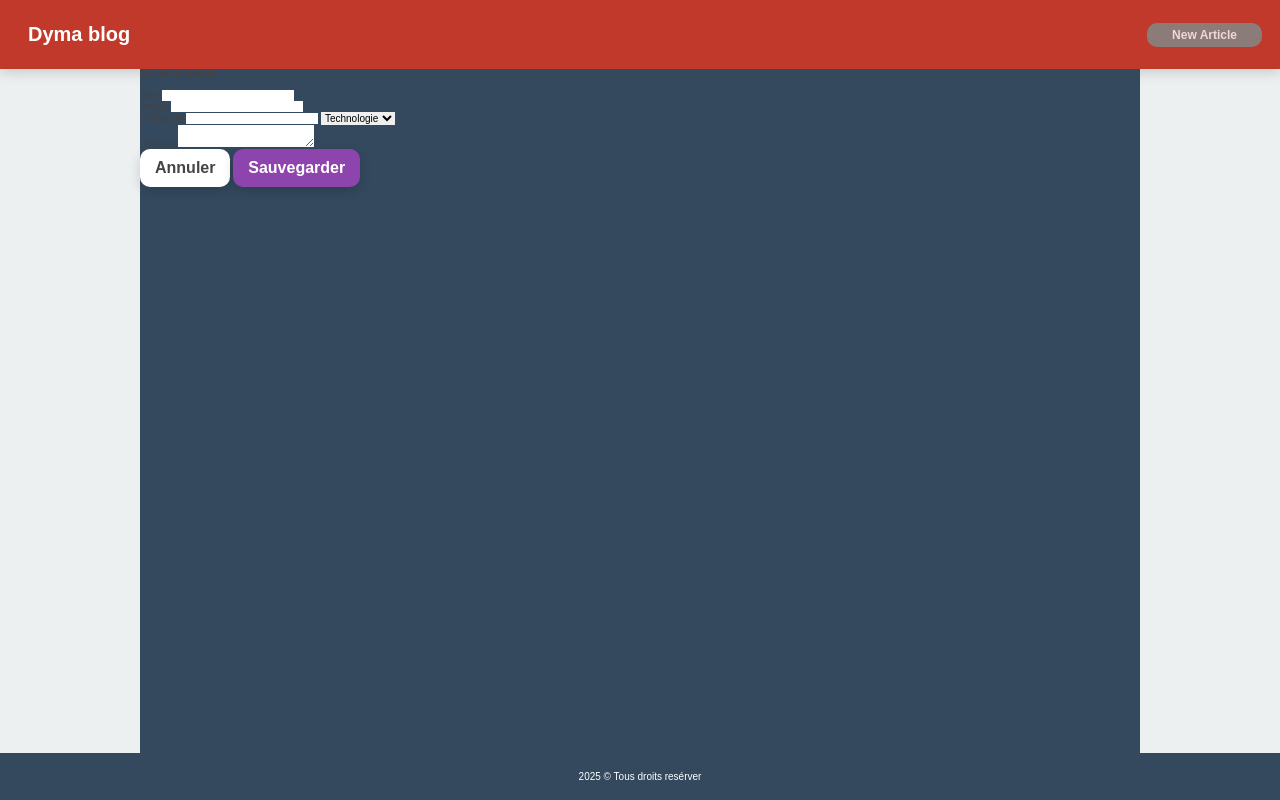
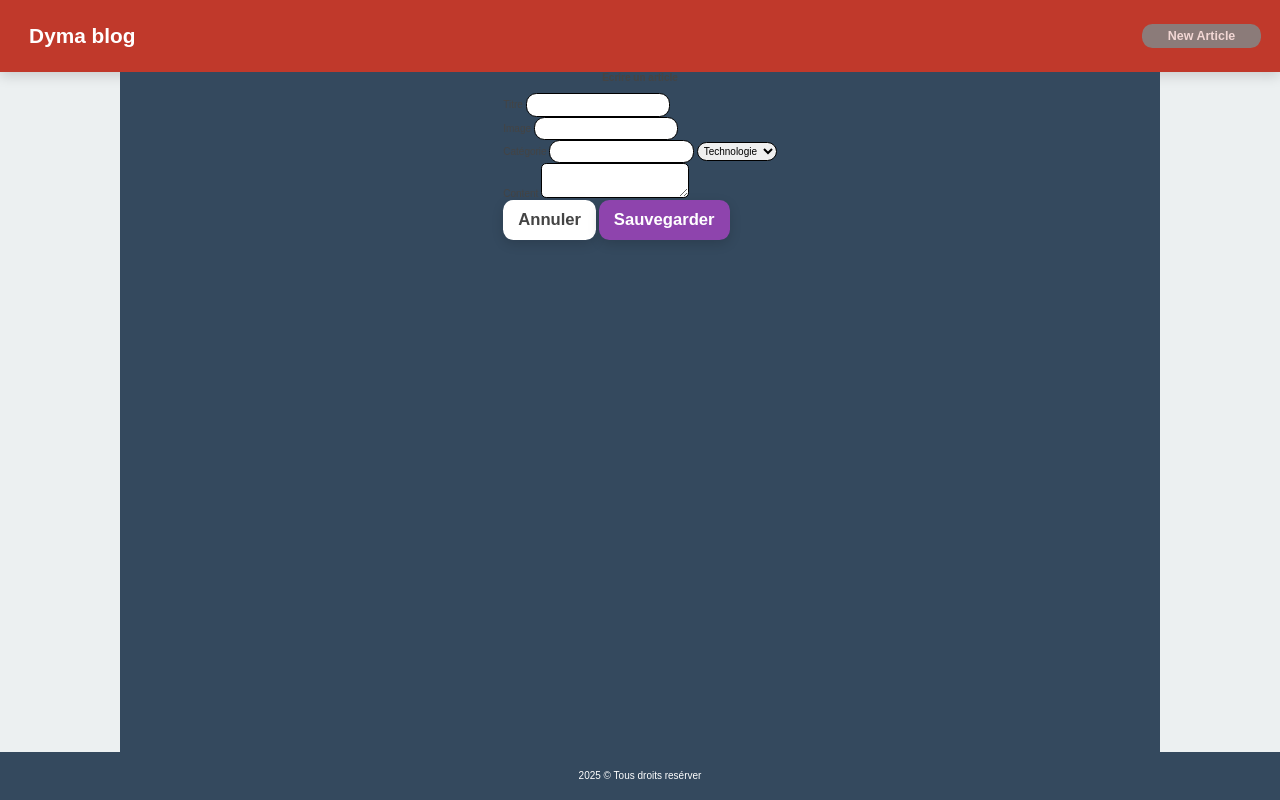
Before and after one commit to v-alex-dev/blog-dyma, a PHP site: page /add-article.php in a window 1280 px wide. Run offline with PHP 8.4, Linux system fonts and the light colour scheme.

Commit message:
add style form article

```diff
--- a/public/css/style.css
+++ b/public/css/style.css
@@ -18,6 +18,7 @@ a {
     font-size: 1.2rem;
 }
 
+
 /* THEME */
 :root {
     --font-family: 'Open-sans', sans-serif;
@@ -36,12 +37,30 @@ html, body {
     color: black;
     font-family: var(--font-family);
     background-color: var(--background-light);
+    font-size: 0.65rem;
 }
 
 h1 {
     margin-bottom: 1rem;
 }
 
+input {
+    border:0.5px solid;
+    border-radius: 1rem;
+    padding: 0.5rem;
+}
+
+select{
+    border: 0.5px solid;
+    border-radius: 1rem;
+    padding: 0.2rem;
+}
+
+textarea {
+    border: 0.5px solid;
+    border-radius: 0.5rem;
+    padding: 0.5rem;
+}
 /* HEADER */
 header {
     background-color: var(--text-alert);
@@ -124,16 +143,7 @@ footer {
     color: var(--text-light);
 }
 
-/* CONTENT */
-.content {
-    max-width: 100rem;
-    width: 100%;
-    flex: 1;
-    flex-flow: column;
-    align-self: center;
-    align-items: center;
-    background-color: var(--dark);
-}
+
 
 /* BLOGS */
 
@@ -153,20 +163,25 @@ footer {
     font-weight: bold;
 }
 
-/* FORM */
-.blog-form {
+/* CONTENT */
+.content {
     display: flex;
-    flex-flow: row nowrap;
+    max-width: 100rem;
+    width: 100%;
+    flex: 1;
+    flex-flow: column;
+    align-self: center;
     align-items: center;
-    margin-bottom: 4rem;
+    background-color: var(--dark);
 }
 
-.blog-form input {
-    flex: 1;
-    margin-right: 0.5rem;
+/* block */
+
+.block {
+    border-radius: 1rem;
+    max-width:40rem;
     border: var(--border);
-    border-radius: 2rem;
-    padding: 1rem;
-    text-align: center;
-    font-weight: 700;
+    background-color: white;
+    box-shadow: var(--box-shadow);
+    padding: 2rem;
 }
```
